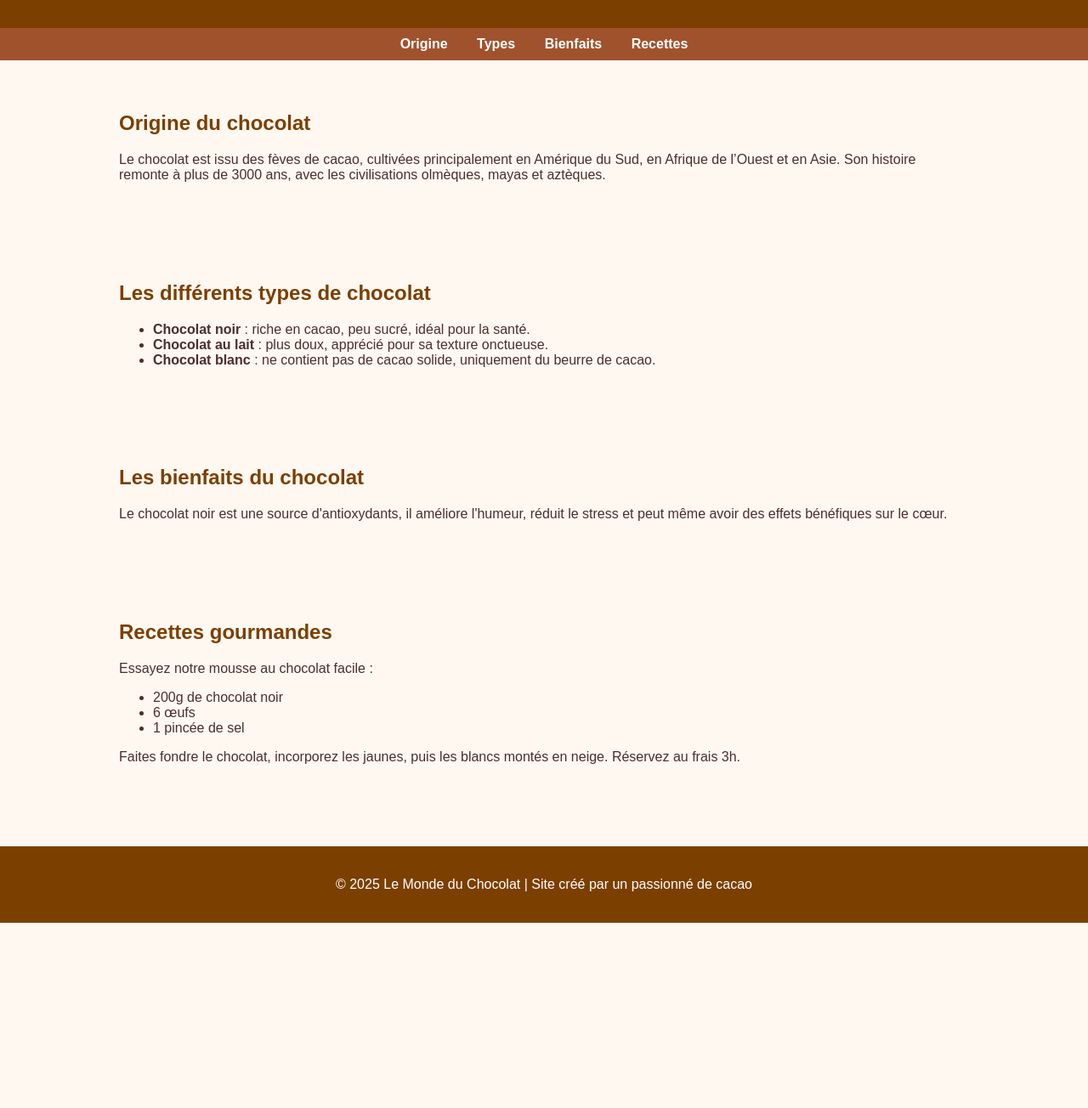
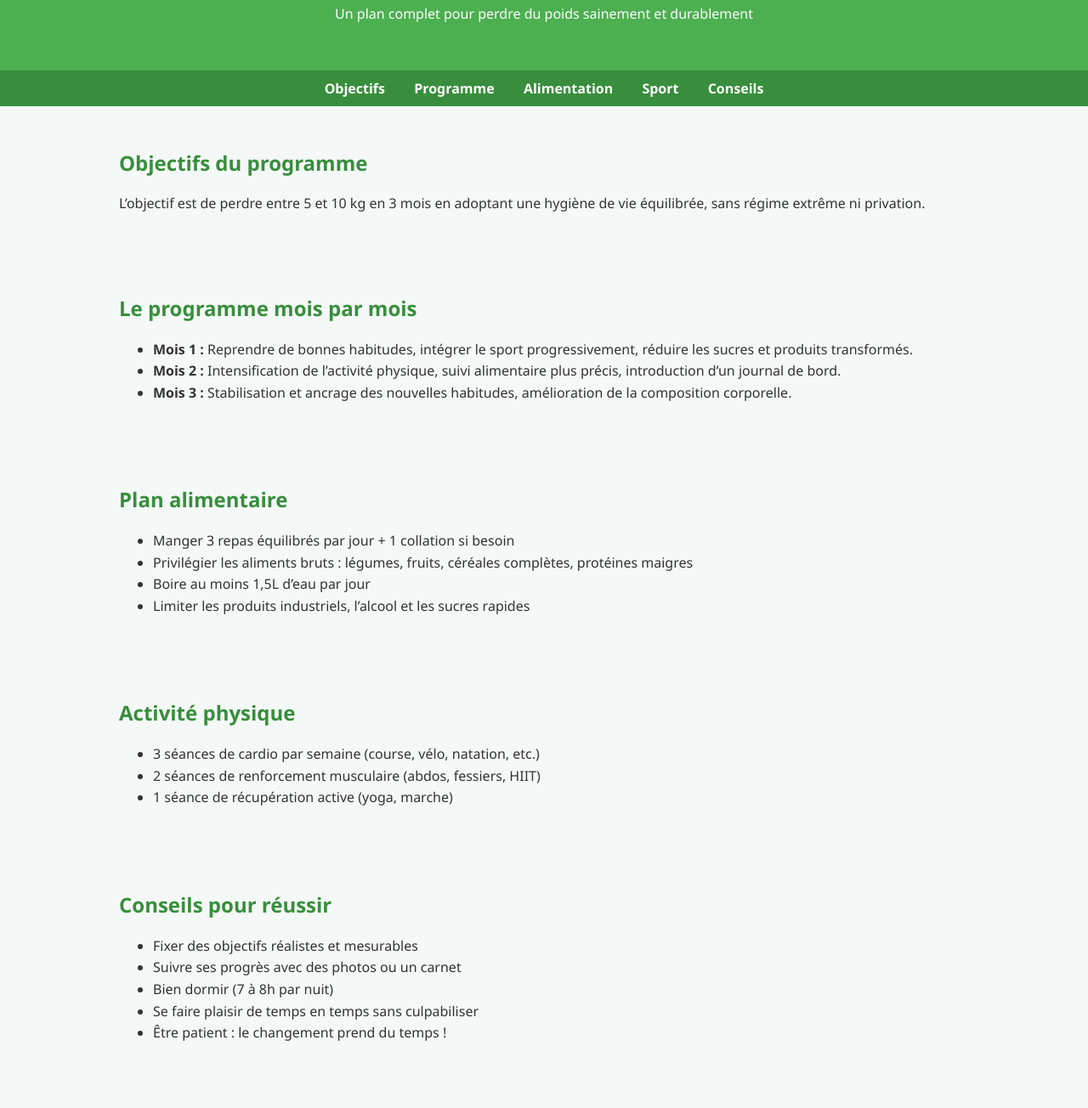
Before and after one commit to elise12/Mon-site, a plain HTML site: page index.html in a window 1280 px wide. Shown: the part 121-1425 px from the top of the page at 85% size. Before the commit the page ends 1207 px from the top, so only its background shows below. Drawn offline with Linux system fonts and the light colour scheme.

Commit message:
Update index.html

```diff
--- a/index.html
+++ b/index.html
@@ -3,42 +3,44 @@
 <head>
   <meta charset="UTF-8">
   <meta name="viewport" content="width=device-width, initial-scale=1.0">
-  <title>Le Monde du Chocolat</title>
+  <title>Objectif : Perte de poids en 3 mois</title>
   <style>
     body {
-      font-family: Arial, sans-serif;
+      font-family: 'Segoe UI', sans-serif;
       margin: 0;
-      padding: 0;
-      background-color: #fff8f0;
-      color: #4b2e2e;
+      background-color: #f4f8f7;
+      color: #333;
     }
     header {
-      background-color: #7b3f00;
+      background-color: #4CAF50;
       color: white;
-      padding: 20px;
+      padding: 40px 20px;
       text-align: center;
     }
     nav {
-      background-color: #a0522d;
-      padding: 10px;
+      background-color: #388E3C;
       text-align: center;
+      padding: 10px 0;
     }
     nav a {
       color: white;
+      text-decoration: none;
       margin: 0 15px;
-      text-decoration: none;
       font-weight: bold;
     }
     section {
-      padding: 40px;
       max-width: 1000px;
       margin: auto;
+      padding: 30px;
     }
     h2 {
-      color: #7b3f00;
+      color: #388E3C;
+    }
+    ul {
+      line-height: 1.6;
     }
     footer {
-      background-color: #7b3f00;
+      background-color: #4CAF50;
       color: white;
       text-align: center;
       padding: 20px;
@@ -48,49 +50,64 @@
 </head>
 <body>
   <header>
-    <h1>Bienvenue dans le Monde du Chocolat</h1>
-    <p>Découvrons ensemble les secrets de cette douceur irrésistible</p>
+    <h1>Programme Perte de Poids : 3 Mois pour Changer</h1>
+    <p>Un plan complet pour perdre du poids sainement et durablement</p>
   </header>
 
   <nav>
-    <a href="#origine">Origine</a>
-    <a href="#types">Types</a>
-    <a href="#bienfaits">Bienfaits</a>
-    <a href="#recettes">Recettes</a>
+    <a href="#objectif">Objectifs</a>
+    <a href="#programme">Programme</a>
+    <a href="#alimentation">Alimentation</a>
+    <a href="#sport">Sport</a>
+    <a href="#conseils">Conseils</a>
   </nav>
 
-  <section id="origine">
-    <h2>Origine du chocolat</h2>
-    <p>Le chocolat est issu des fèves de cacao, cultivées principalement en Amérique du Sud, en Afrique de l’Ouest et en Asie. Son histoire remonte à plus de 3000 ans, avec les civilisations olmèques, mayas et aztèques.</p>
+  <section id="objectif">
+    <h2>Objectifs du programme</h2>
+    <p>L’objectif est de perdre entre 5 et 10 kg en 3 mois en adoptant une hygiène de vie équilibrée, sans régime extrême ni privation.</p>
   </section>
 
-  <section id="types">
-    <h2>Les différents types de chocolat</h2>
+  <section id="programme">
+    <h2>Le programme mois par mois</h2>
     <ul>
-      <li><strong>Chocolat noir</strong> : riche en cacao, peu sucré, idéal pour la santé.</li>
-      <li><strong>Chocolat au lait</strong> : plus doux, apprécié pour sa texture onctueuse.</li>
-      <li><strong>Chocolat blanc</strong> : ne contient pas de cacao solide, uniquement du beurre de cacao.</li>
+      <li><strong>Mois 1 :</strong> Reprendre de bonnes habitudes, intégrer le sport progressivement, réduire les sucres et produits transformés.</li>
+      <li><strong>Mois 2 :</strong> Intensification de l’activité physique, suivi alimentaire plus précis, introduction d’un journal de bord.</li>
+      <li><strong>Mois 3 :</strong> Stabilisation et ancrage des nouvelles habitudes, amélioration de la composition corporelle.</li>
     </ul>
   </section>
 
-  <section id="bienfaits">
-    <h2>Les bienfaits du chocolat</h2>
-    <p>Le chocolat noir est une source d'antioxydants, il améliore l'humeur, réduit le stress et peut même avoir des effets bénéfiques sur le cœur.</p>
+  <section id="alimentation">
+    <h2>Plan alimentaire</h2>
+    <ul>
+      <li>Manger 3 repas équilibrés par jour + 1 collation si besoin</li>
+      <li>Privilégier les aliments bruts : légumes, fruits, céréales complètes, protéines maigres</li>
+      <li>Boire au moins 1,5L d’eau par jour</li>
+      <li>Limiter les produits industriels, l’alcool et les sucres rapides</li>
+    </ul>
   </section>
 
-  <section id="recettes">
-    <h2>Recettes gourmandes</h2>
-    <p>Essayez notre mousse au chocolat facile :</p>
+  <section id="sport">
+    <h2>Activité physique</h2>
     <ul>
-      <li>200g de chocolat noir</li>
-      <li>6 œufs</li>
-      <li>1 pincée de sel</li>
+      <li>3 séances de cardio par semaine (course, vélo, natation, etc.)</li>
+      <li>2 séances de renforcement musculaire (abdos, fessiers, HIIT)</li>
+      <li>1 séance de récupération active (yoga, marche)</li>
     </ul>
-    <p>Faites fondre le chocolat, incorporez les jaunes, puis les blancs montés en neige. Réservez au frais 3h.</p>
+  </section>
+
+  <section id="conseils">
+    <h2>Conseils pour réussir</h2>
+    <ul>
+      <li>Fixer des objectifs réalistes et mesurables</li>
+      <li>Suivre ses progrès avec des photos ou un carnet</li>
+      <li>Bien dormir (7 à 8h par nuit)</li>
+      <li>Se faire plaisir de temps en temps sans culpabiliser</li>
+      <li>Être patient : le changement prend du temps !</li>
+    </ul>
   </section>
 
   <footer>
-    <p>&copy; 2025 Le Monde du Chocolat | Site créé par un passionné de cacao</p>
+    <p>&copy; 2025 Programme Perte de Poids | Pour une meilleure version de vous-même</p>
   </footer>
 </body>
 </html>
```
